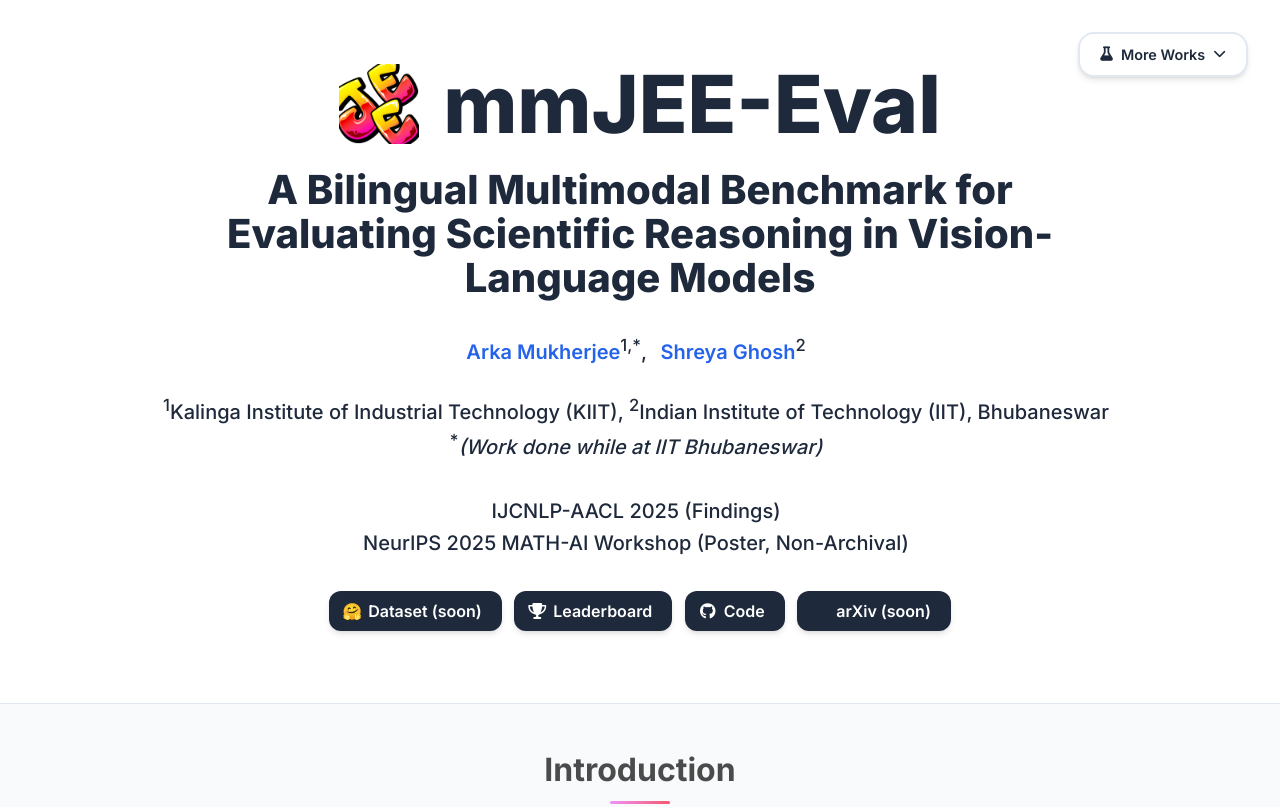
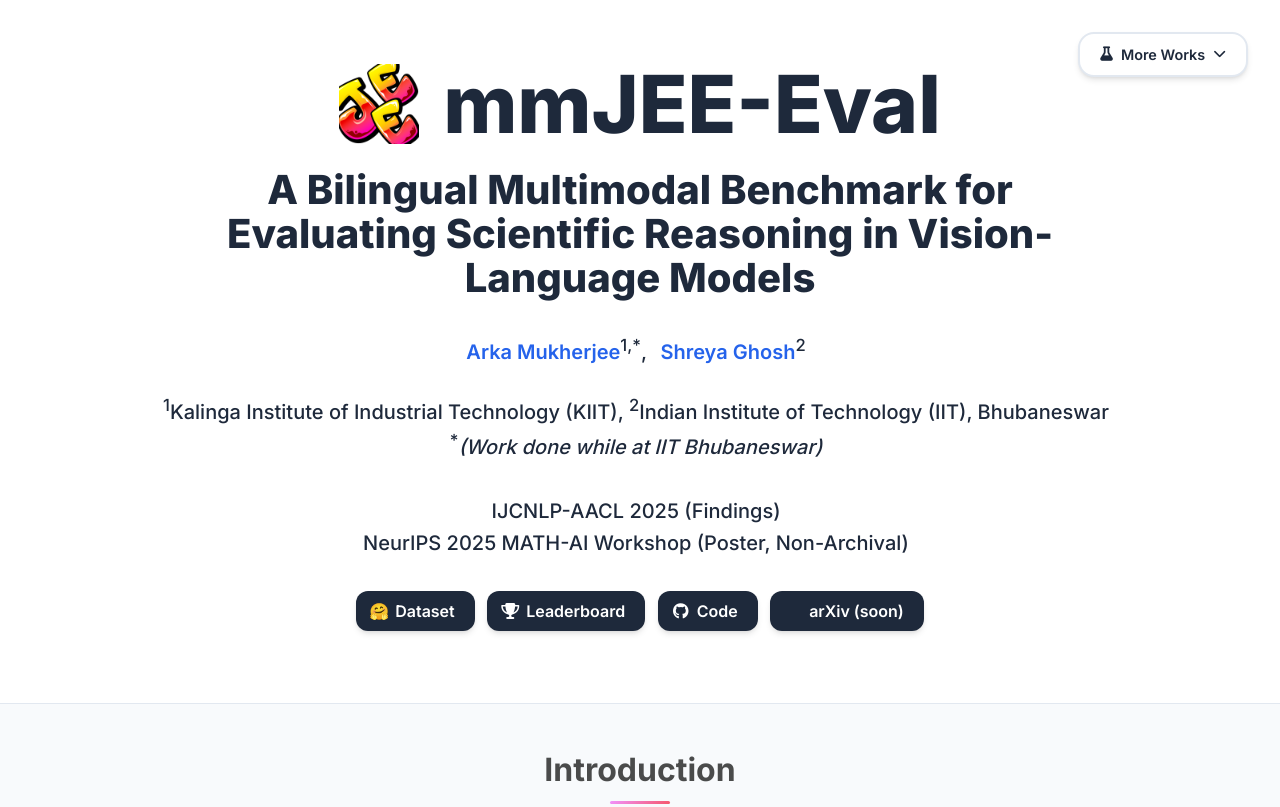
Before and after one commit to mmjee-eval/mmjee-eval.github.io, a plain HTML site: page index.html in a window 1280 px wide. Shown: the top 807 px of the page. Drawn offline with nearby package versions, Linux system fonts and the light colour scheme; some icons are missing.

Commit message:
Update dataset source

```diff
--- a/index.html
+++ b/index.html
@@ -260,7 +260,7 @@
                     <span class="icon">
                       🤗
                     </span>
-                    <span>Dataset (soon)</span>
+                    <span>Dataset</span>
                     </a>
                   </span>
 
```
